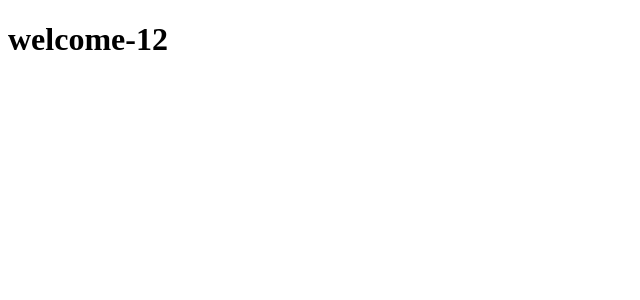
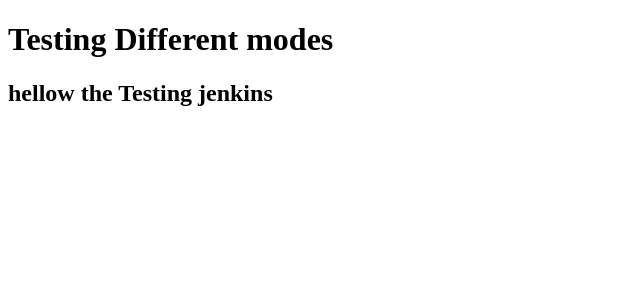
Before and after one commit to manikandan588/devops_workout, an Angular app: page / in a window 1280 px wide. Shown: the top 300 px of the page, without its empty margins (0-640 px from the left). Built offline with nearby package versions, Linux system fonts and the light colour scheme.

Commit message:
add header

```diff
--- a/src/app/app.component.html
+++ b/src/app/app.component.html
@@ -1 +1,2 @@
-<h1>welcome-12</h1>
+<h1>Testing Different modes</h1>
+<h2>hellow the Testing jenkins</h2>
```
